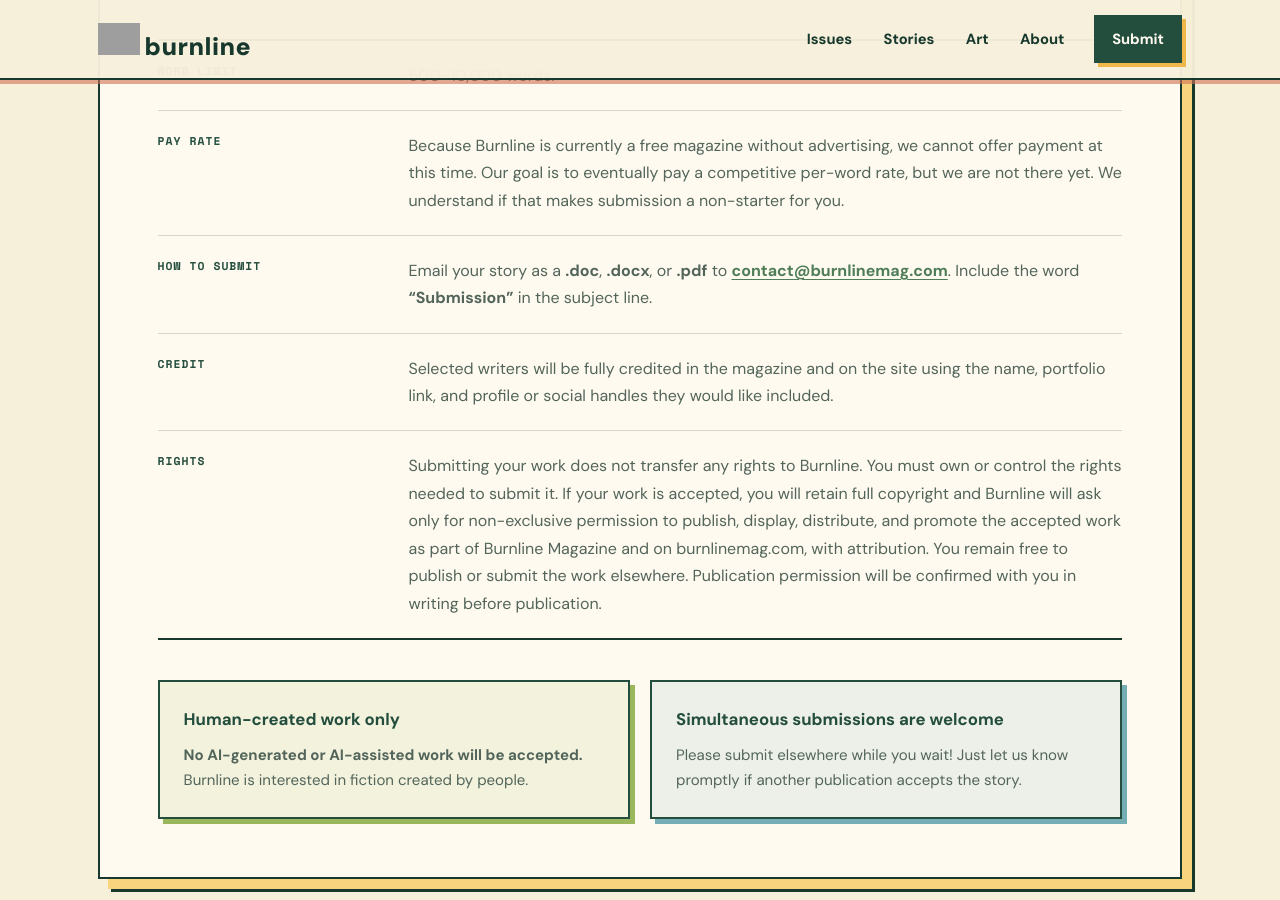
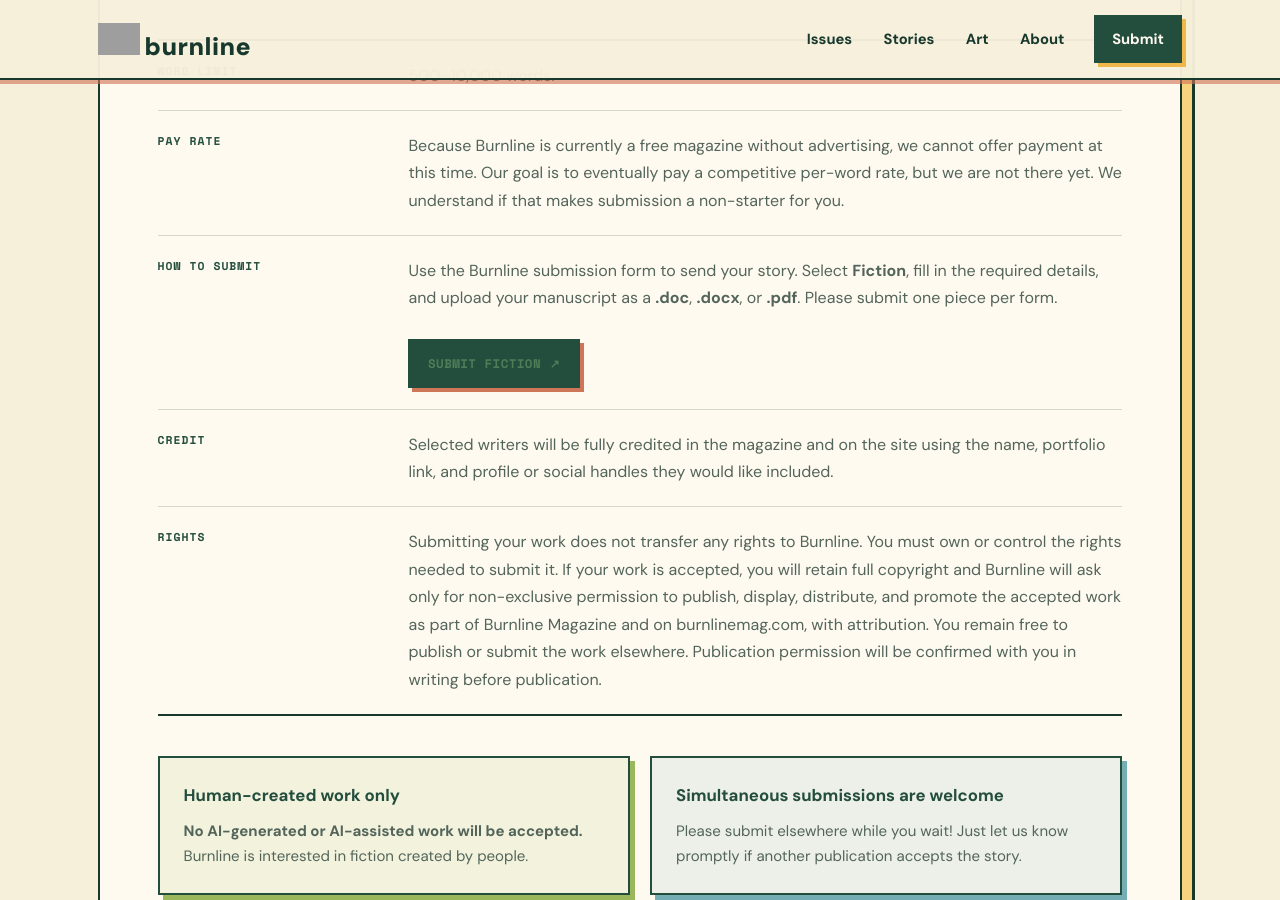
Before and after one commit to Bowliopia/burnline, a Jekyll site: the page built from submit.html, in a window 1280 px wide and 900 px high, scrolled down 1189 px. Built offline with Jekyll 4.4.1, drawn with Linux system fonts in a browser that asks for light colours; grey boxes are pictures that could not be loaded.

Commit message:
Route submissions through Tally form

```diff
--- a/submit.html
+++ b/submit.html
@@ -125,9 +125,9 @@ extra_script: "/assets/js/submit.js"
                 <dt>How to submit</dt>
 
                 <dd>
-                  Email your story as a <strong>.doc</strong>, <strong>.docx</strong>, or <strong>.pdf</strong> to
-                  <a href="mailto:contact@burnlinemag.com">contact@burnlinemag.com</a>.
-                  Include the word <strong>“Submission”</strong> in the subject line.
+                  Use the Burnline submission form to send your story. Select <strong>Fiction</strong>, fill in the required details, and upload your manuscript as a <strong>.doc</strong>, <strong>.docx</strong>, or <strong>.pdf</strong>. Please submit one piece per form.
+                  <br><br>
+                  <a class="btn" href="https://tally.so/r/VLRd6g" target="_blank" rel="noopener noreferrer">Submit fiction</a>
                 </dd>
               </div>
 
@@ -218,9 +218,9 @@ extra_script: "/assets/js/submit.js"
                 <dt>How to submit</dt>
 
                 <dd>
-                  Email
-                  <a href="mailto:contact@burnlinemag.com">contact@burnlinemag.com</a>
-                  with a link to the artwork wherever it is hosted, such as a portfolio or public post. Include the word <strong>“Submission”</strong> in the subject line.
+                  Use the Burnline submission form and select <strong>Visual art</strong>. Include a link to the artwork wherever it is hosted, such as a portfolio page or public post. Please submit one piece per form; there is no need to send a high-resolution file unless your work is selected.
+                  <br><br>
+                  <a class="btn" href="https://tally.so/r/VLRd6g" target="_blank" rel="noopener noreferrer">Submit visual art</a>
                 </dd>
               </div>
 
@@ -256,7 +256,7 @@ extra_script: "/assets/js/submit.js"
                 <h4>Send a link first</h4>
 
                 <p>
-                  Please do not attach large artwork files to the initial email. A portfolio or hosted-image link is enough for review.
+                  A portfolio, artwork page, or hosted-image link is enough for review. If your work is selected, we’ll reach out for a high-resolution file.
                 </p>
               </article>
 
```
